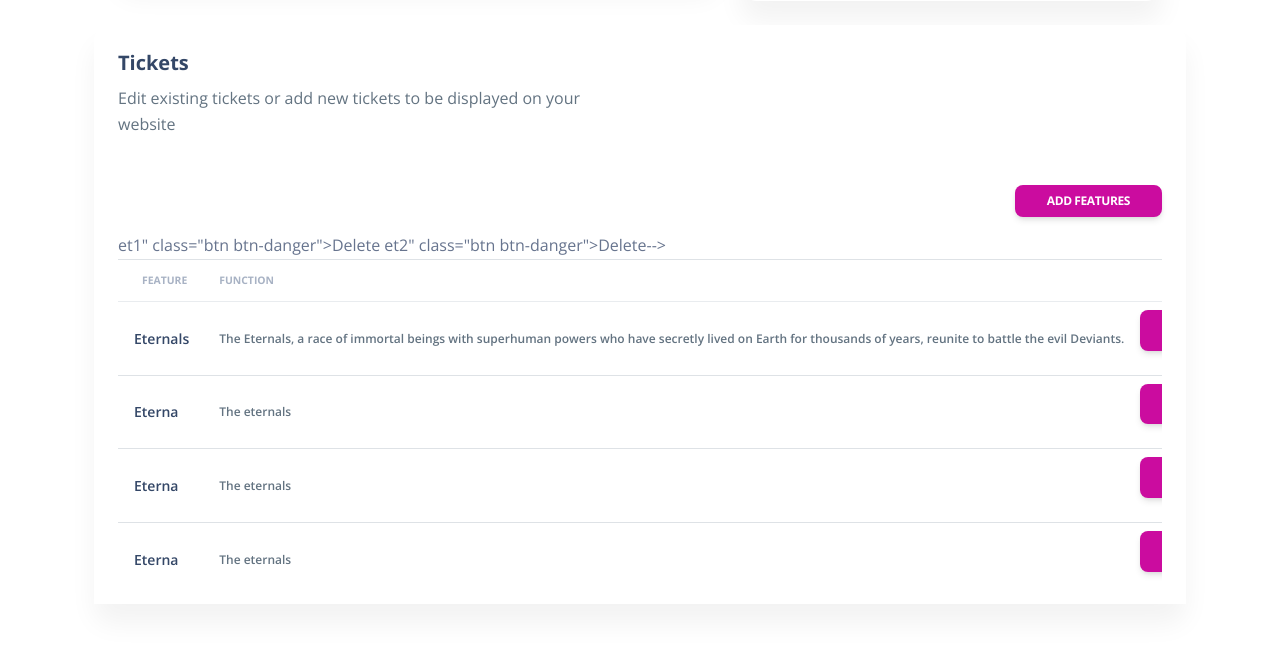
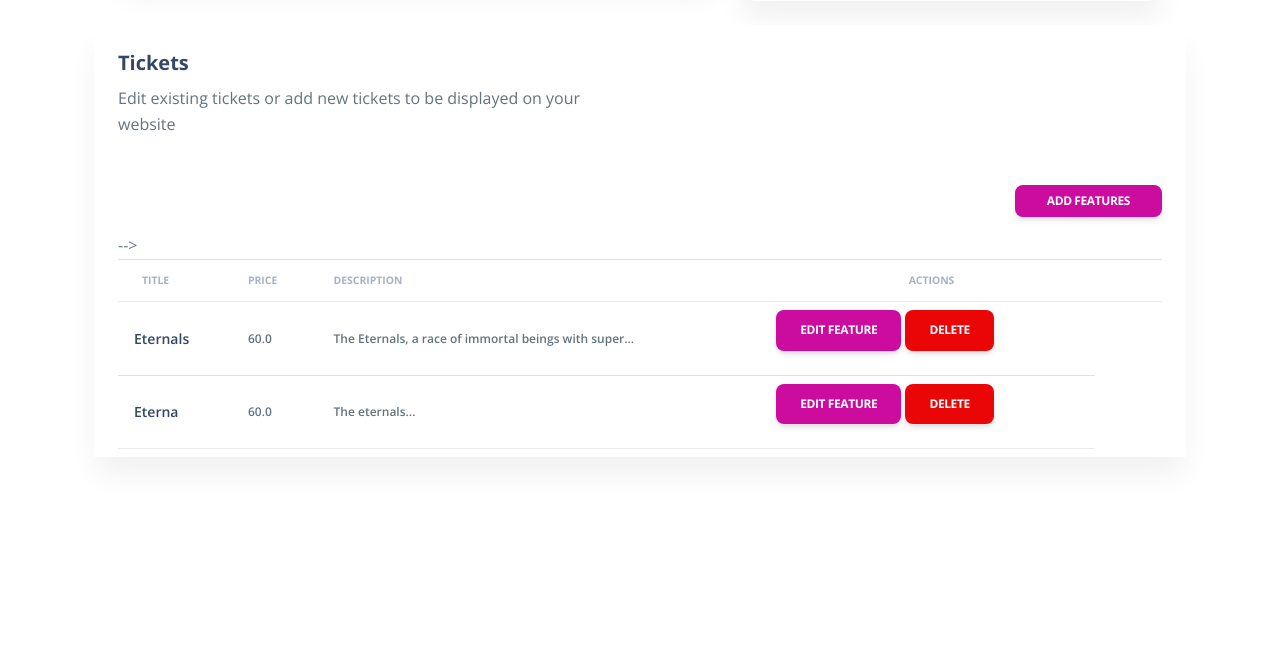
Before and after one commit to raymondvaughanwilliams/movieticket, a Flask app: page /home in a window 1280 px wide. Shown: the part 532-1186 px from the top of the page. After the commit the page ends 981 px from the top, so only its background shows below. Run offline with Flask 2, Linux system fonts and the light colour scheme; data comes from the database, SQL or seed files in the repository; both versions use the stored data as it was after the commit; some libraries are stand-ins or nearby versions.

Commit message:
created update and delete ticket functionalities

```diff
--- a/structure/admin/views.py
+++ b/structure/admin/views.py
@@ -1,4 +1,4 @@
-from flask import render_template,session, request,redirect,url_for,flash,jsonify,Blueprint
+from flask import render_template,session, request,redirect,url_for,flash,jsonify,Blueprint,current_app
 from  structure import app,db,login_manager,photos
 from .forms import RegistrationForm,LoginForm,Addtickets
 from structure.models import User
@@ -6,6 +6,7 @@ from flask_admin.contrib.sqla import ModelView
 from structure.models import Ticket,Genre
 import secrets
 from datetime import datetime
+import os
 
 
 
@@ -42,96 +43,48 @@ def addticket():
         flash(f'Ticket added successfully','success')
         return redirect(url_for('admins.admin'))
     return render_template('addticket.html',title ="Add Ticket",form=form,genres=genre)
-#     form = Addproducts(request.form)
-#     brands = Brand.query.all()
-#     categories = Category.query.all()
-#     if request.method=="POST"and 'image_1' in request.files:
-#         name = form.name.data
-#         price = form.price.data
-#         discount = form.discount.data
-#         stock = form.stock.data
-#         colors = form.colors.data
-#         desc = form.discription.data
-#         brand = request.form.get('brand')
-#         category = request.form.get('category')
-#         image_1 = photos.save(request.files.get('image_1'), name=secrets.token_hex(10) + ".")
-#         image_2 = photos.save(request.files.get('image_2'), name=secrets.token_hex(10) + ".")
-#         image_3 = photos.save(request.files.get('image_3'), name=secrets.token_hex(10) + ".")
-#         addproduct = Addproduct(name=name,price=price,discount=discount,stock=stock,colors=colors,desc=desc,category_id=category,brand_id=brand,image_1=image_1,image_2=image_2,image_3=image_3)
-#         db.session.add(addproduct)
-#         flash(f'The product {name} was added in database','success')
-#         db.session.commit()
-#         return redirect(url_for('admin'))
-#     return render_template('products/addproduct.html', form=form, title='Add a Product', brands=brands,categories=categories)
-
-
-# @app.route('/updateproduct/<int:id>', methods=['GET','POST'])
-# def updateproduct(id):
-#     form = Addproducts(request.form)
-#     product = Addproduct.query.get_or_404(id)
-#     brands = Brand.query.all()
-#     categories = Category.query.all()
-#     brand = request.form.get('brand')
-#     category = request.form.get('category')
-#     if request.method =="POST":
-#         product.name = form.name.data
-#         product.price = form.price.data
-#         product.discount = form.discount.data
-#         product.stock = form.stock.data
-#         product.colors = form.colors.data
-#         product.desc = form.discription.data
-#         product.category_id = category
-#         product.brand_id = brand
-#         if request.files.get('image_1'):
-#             try:
-#                 os.unlink(os.path.join(current_app.root_path, "static/images/" + product.image_1))
-#                 product.image_1 = photos.save(request.files.get('image_1'), name=secrets.token_hex(10) + ".")
-#             except:
-#                 product.image_1 = photos.save(request.files.get('image_1'), name=secrets.token_hex(10) + ".")
-#         if request.files.get('image_2'):
-#             try:
-#                 os.unlink(os.path.join(current_app.root_path, "static/images/" + product.image_2))
-#                 product.image_2 = photos.save(request.files.get('image_2'), name=secrets.token_hex(10) + ".")
-#             except:
-#                 product.image_2 = photos.save(request.files.get('image_2'), name=secrets.token_hex(10) + ".")
-#         if request.files.get('image_3'):
-#             try:
-#                 os.unlink(os.path.join(current_app.root_path, "static/images/" + product.image_3))
-#                 product.image_3 = photos.save(request.files.get('image_3'), name=secrets.token_hex(10) + ".")
-#             except:
-#                 product.image_3 = photos.save(request.files.get('image_3'), name=secrets.token_hex(10) + ".")
-
-#         flash('The product was updated','success')
-#         db.session.commit()
-#         return redirect(url_for('admin'))
-#     form.name.data = product.name
-#     form.price.data = product.price
-#     form.discount.data = product.discount
-#     form.stock.data = product.stock
-#     form.colors.data = product.colors
-#     form.discription.data = product.desc
-#     brand = product.brand.name
-#     category = product.category.name
-#     return render_template('products/addproduct.html', form=form, title='Update Product',getproduct=product, brands=brands,categories=categories)
 
 
 
+@admins.route('/updateticket/<int:ticket_id>', methods=['GET','POST'])
+def updateticket(ticket_id):
+    form = Addtickets(request.form)
+    ticket = Ticket.query.get_or_404(ticket_id)
+    genres = Genre.query.all()
+    genre = request.form.get('geenre')
+
+    category = request.form.get('genre')
+    if request.method =="POST":
+        ticket.name = form.name.data
+        ticket.price = form.price.data
+        ticket.discount_price = form.discount.data
+        ticket.date = form.date.data
+        ticket.description = form.description.data
+        ticket.genre = genre
+        if request.files.get('image_1'):
+            try:
+                os.unlink(os.path.join(current_app.root_path, "static/images/" + ticket.image_1))
+                ticket.image_1 = photos.save(request.files.get('image_1'), name=secrets.token_hex(10) + ".")
+            except:
+                ticket.image_1 = photos.save(request.files.get('image_1'), name=secrets.token_hex(10) + ".")
+
+        flash('The ticket was updated','success')
+        db.session.commit()
+        return redirect(url_for('admins.admin'))
+    form.name.data = ticket.name
+    form.price.data = ticket.price
+    form.discount.data = ticket.discount_price
+    form.date.data = ticket.date
+    form.description.data = ticket.description
+    genre = ticket.genre
+    return render_template('addticket.html', form=form, title='Update ticket',getticket=ticket,genres=genres)
 
 
 
-
-
-
-
-
-
-
-    #if form.validate_on_submit():
-    #     hash_password = bcrypt.generate_password_hash(form.password.data)
-    #     user = User(name=form.name.data,username=form.username.data, email=form.email.data,
-    #                 password=hash_password)
-    #     db.session.add(user)
-    #     flash(f'welcome {form.name.data} Thanks for registering','success')
-    #     db.session.commit()
-    #     return redirect(url_for('login'))
-    # return render_template('admin/register.html',title='Register user', form=form# )
+@admins.route("/<int:ticket_id>/delete_ticket", methods=['POST','GET'])
+def delete_ticket(ticket_id):
+    ticket = Ticket.query.get_or_404(ticket_id)
+    db.session.delete(ticket)
+    db.session.commit()
+    flash('Post has been deleted')
+    return redirect(url_for('admins.admin'))
--- a/structure/models.py
+++ b/structure/models.py
@@ -68,6 +68,8 @@ class Ticket(db.Model):
     pub_date = db.Column(db.DateTime, nullable=False,default=datetime.utcnow)
 
     genre_id = db.Column(db.Integer, db.ForeignKey('genres.id'),nullable=False)
+    # genree = db.relationship('Genre',backref=db.backref('genres', lazy=True))
+
     # category = db.relationship('Category',backref=db.backref('category', lazy=True))
 
     userr_id = db.Column(db.Integer, db.ForeignKey('users.id'),nullable=False)
--- a/structure/templates/index.html
+++ b/structure/templates/index.html
@@ -276,8 +276,9 @@
                 <table class="table align-items-center mb-0">
                   <thead>
                     <tr>
-                      <th class="text-uppercase text-secondary text-xxs font-weight-bolder opacity-7">Feature</th>
-                      <th class="text-uppercase text-secondary text-xxs font-weight-bolder opacity-7 ps-2">Function</th>
+                      <th class="text-uppercase text-secondary text-xxs font-weight-bolder opacity-7">Title</th>
+                      <th class="text-uppercase text-secondary text-xxs font-weight-bolder opacity-7 ps-2">Price</th>
+                      <th class="text-uppercase text-secondary text-xxs font-weight-bolder opacity-7 ps-2">Description</th>
 
                       <th class="text-center text-uppercase text-secondary text-xxs font-weight-bolder opacity-7">Actions</th>
                       <th class="text-secondary opacity-7"></th>
@@ -295,67 +296,28 @@
                       </div>
                     </td>
                     <td>
-                      <p class="text-xs font-weight-bold mb-0">{{ ticket.description }}</p>
+                      <p class="text-xs font-weight-bold mb-0">{{ ticket.price }}</p>
+                    </td>
+                    <td>
+                      <p class="text-xs font-weight-bold mb-0">{{ ticket.description[:50] }}...</p>
                     </td>
 
                     <td class="align-middle">
                       <a href="javascript:;" class="text-secondary font-weight-bold text-xs" data-toggle="tooltip" data-original-title="Edit user">
-                        <a href="#" class="btn btn-primary">Edit Feature</a>
+                        <a href="{{ url_for('admins.updateticket',ticket_id=ticket.id) }}" class="btn btn-primary">Edit Feature</a>
 
-                        <button data-toggle="modal" data-target="#deletetick   {% for ticket in tickets %}
-                    <tr>
-                      <td>
-                        <div class="d-flex px-2 py-1">
-
-                          <div class="d-flex flex-column justify-content-center">
-                            <h6 class="mb-0 text-sm">{{ticket.name}}</h6>
-                          </div>
-                        </div>
-                      </td>
-                      <td>
-                        <p class="text-xs font-weight-bold mb-0">{{ ticket.description }}</p>
-                      </td>
-
-                      <td class="align-middle">
-                        <a href="javascript:;" class="text-secondary font-weight-bold text-xs" data-toggle="tooltip" data-original-title="Edit user">
-                          <a href="#" class="btn btn-primary">Edit Feature</a>
-
-                          <button data-toggle="modal" data-target="#"  class="btn btn-danger"><i class="fa fa-edit"></i>Delete</button>
-                          <div class="modal fade" id="d" tabindex="-1" role="dialog" aria-labelledby="edittestimonial" aria-hidden="true">
-                            <div class="modal-dialog modal-dialog-centered" role="document">
-                              <div class="modal-content">
-                                <div class="modal-header">
-                                  <h5 class="modal-title" id="#">Modal title</h5>
-                                  <button type="button" class="close" data-dismiss="modal" aria-label="Close">
-                                    <span aria-hidden="true">&times;</span>
-                                  </button>
-                                </div>
-                                <div class="modal-body">
-                                  <form action="#"
-                                  >
-                                    <input class='btn btn-danger' type="submit" value="Delete">
-                                    </div>
-                                  </form>
-                                </div>
-                              </div>
-                            </div>
-                            </div>
-                      </td>
-                    </tr>
-                    <tr>
-                      {% endfor %}
-                      et{{ticket.id}}"  class="btn btn-danger"><i class="fa fa-edit"></i>Delete</button>
-                        <div class="modal fade" id="" tabindex="-1" role="dialog" aria-labelledby="edittestimonial" aria-hidden="true">
+                        <button data-toggle="modal" data-target="#deleteticket{{ticket.id}}"  class="btn btn-danger"><i class="fa fa-edit"></i>Delete</button>
+                        <div class="modal fade" id="deleteticket{{ticket.id}}" tabindex="-1" role="dialog" aria-labelledby="edittestimonial" aria-hidden="true">
                           <div class="modal-dialog modal-dialog-centered" role="document">
                             <div class="modal-content">
                               <div class="modal-header">
-                                <h5 class="modal-title" id="">Modal title</h5>
+                                <h5 class="modal-title" id="deleteticket{{ticket.id}}">Modal title</h5>
                                 <button type="button" class="close" data-dismiss="modal" aria-label="Close">
                                   <span aria-hidden="true">&times;</span>
                                 </button>
                               </div>
                               <div class="modal-body">
-                                <form action="#"
+                                <form action="{{ url_for('admins.delete_ticket', ticket_id=ticket.id) }}"
                                 >
                                   <input class='btn btn-danger' type="submit" value="Delete">
                                   </div>
```
Also changed, not shown: structure/templates/addticket.html (+5 -5 lines), structure/data.sqlite, structure/static/images/4d57bd3fa443d1006ed7.jpg (added), structure/static/images/d28f5a91482ad90c8c53.jpg (added), structure/static/images/d9b868856e62c3d2ec3d.jpg (added).
